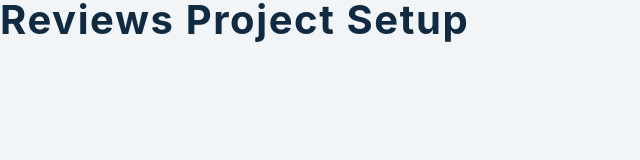
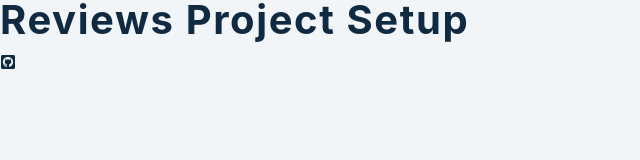
Before and after one commit to hungbui7690/react-tutorials, a React (Create React App) app in the folder client/: page / in a window 1280 px wide. Shown: the top 160 px of the page, without its empty margins (0-640 px from the left). Built offline with nearby package versions, Linux system fonts and the light colour scheme.

Commit message:
Reviews: How to Use "react-icons"

```diff
--- a/client/src/App.js
+++ b/client/src/App.js
@@ -1,13 +1,28 @@
 /*
-  Reviews
-  - pic: reviews-demo
+  React Icons
+  - https://react-icons.github.io/react-icons > Search Icon
+  - Example: if icon name is FaGithubSquare > FA === Font Awesome > look for Font Awesome in the page and import
+
+
+  (***) we can style the icons like similar text > add colors, increase size...
+
 */
 
 import React from 'react'
 import Review from './Review'
 
+// (1)
+import { FaGithubSquare } from 'react-icons/fa'
+
 function App() {
-  return <h2>reviews project setup</h2>
+  return (
+    <>
+      <h2>reviews project setup</h2>
+
+      {/* (2) */}
+      <FaGithubSquare />
+    </>
+  )
 }
 
 export default App
```
